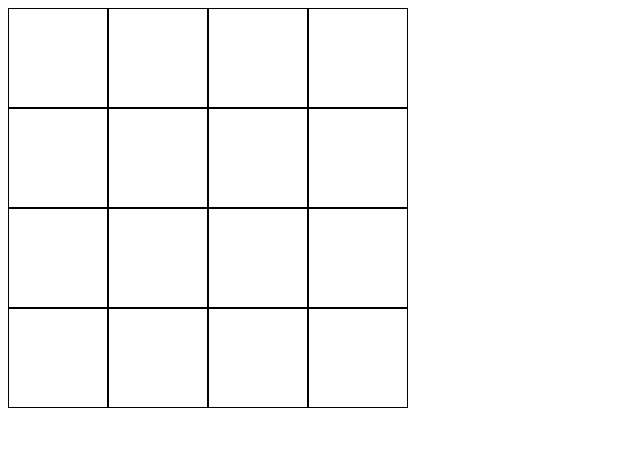
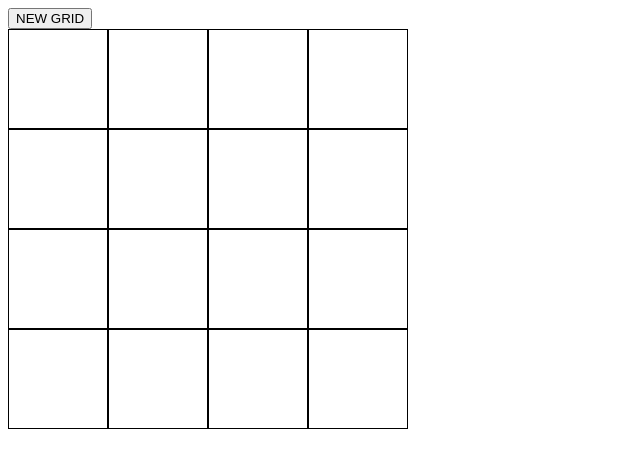
Before and after one commit to FShinoda/odin-etch-a-sketch, a plain HTML site: page index.html in a window 1280 px wide. Shown: the whole page, without its empty margins (0-640 px from the left). Drawn offline with Linux system fonts and the light colour scheme.

Commit message:
feat: add new grid button
- no event add on html

```diff
--- a/index.html
+++ b/index.html
@@ -7,6 +7,7 @@
     <title>Etch-A-Sketch</title>
 </head>
 <body>
+    <button id="newGridBtn">NEW GRID</button>
     <div id="container"></div>
 </body>
 </html>
```
